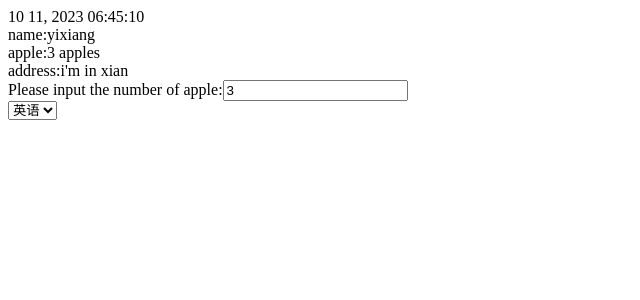
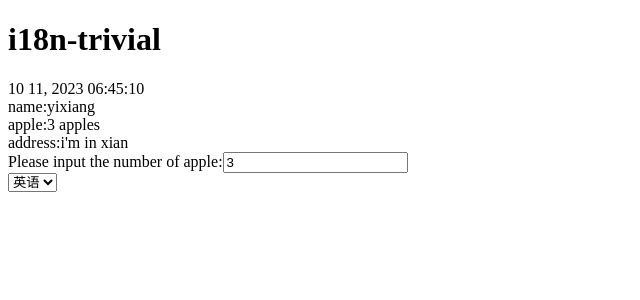
Before and after one commit to yixiangTW/i18n-trivial, a React app: page / in a window 1280 px wide. Shown: the top 300 px of the page, without its empty margins (0-640 px from the left). Built offline with nearby package versions, Linux system fonts and the light colour scheme.

Commit message:
Add title

```diff
--- a/app/App.tsx
+++ b/app/App.tsx
@@ -8,6 +8,7 @@ function App({ t, currentLanguage, fd }: any) {
   };
   return (
     <div className="App">
+      <h1>i18n-trivial</h1>
       <div>{fd(new Date(), 'long')}</div>
       <div id="name">
         name:
```
